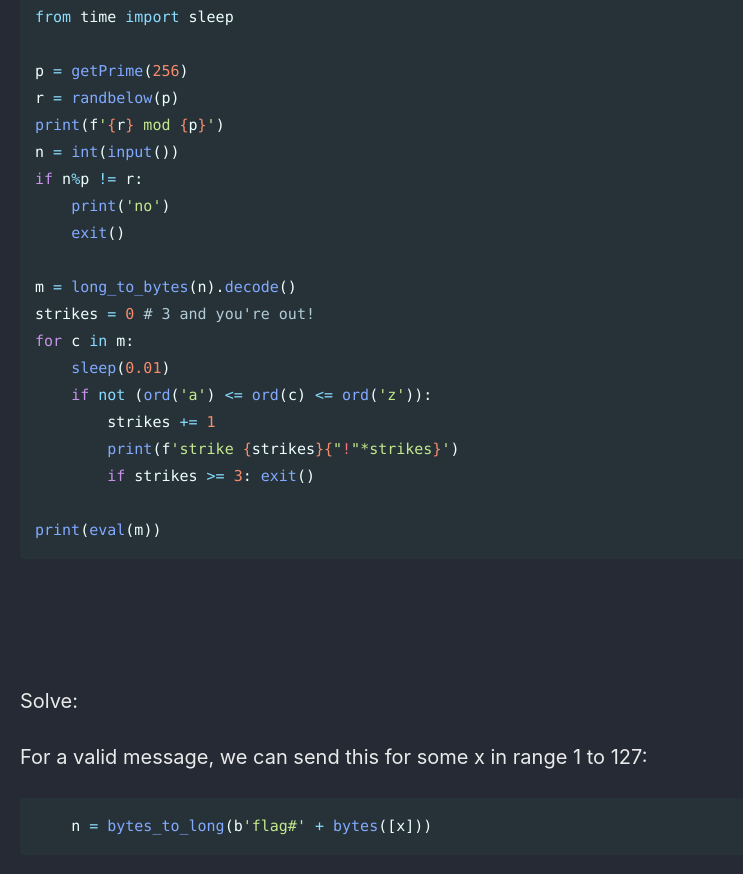
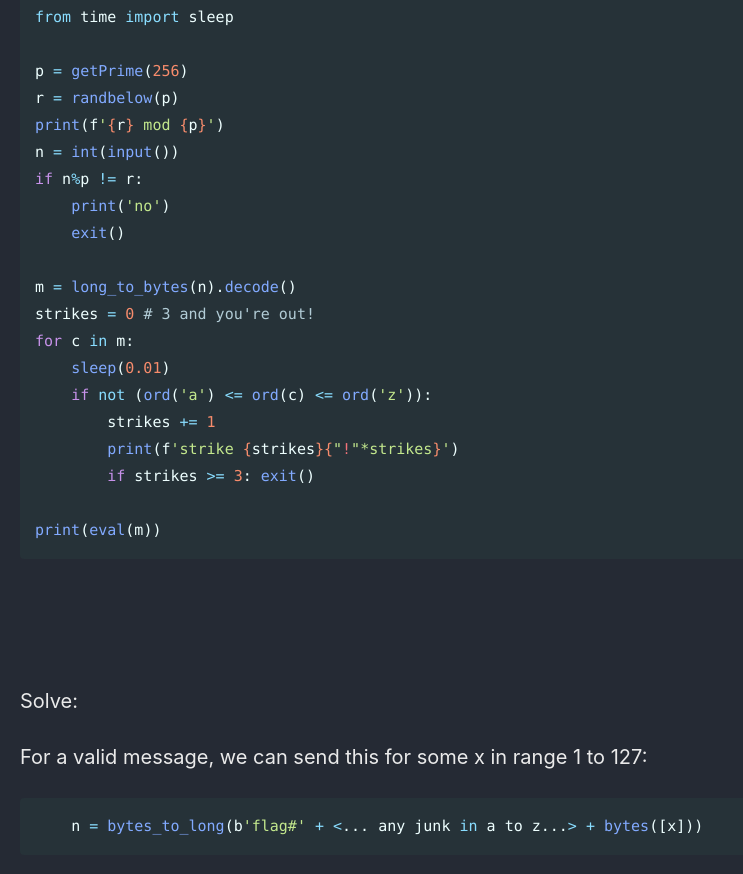
Before and after one commit to Connor-McCartney/Connor-McCartney.github.io, a Jekyll site: the page built from _pages/cryptography/other/modjail-imaginaryCTF.md, in a window 1280 px wide and 900 px high, scrolled down 2111 px. Shown: the top 874 px of the window, without its empty margins (0-743 px from the left). Built offline with Jekyll 4.4.1, drawn with Linux system fonts in a browser that asks for light colours; cached includes are drawn as plain includes; part of the change alters nothing that is shown.

Commit message:
Update modjail-imaginaryCTF.md

````diff
--- a/_pages/cryptography/other/modjail-imaginaryCTF.md
+++ b/_pages/cryptography/other/modjail-imaginaryCTF.md
@@ -110,5 +110,5 @@ Solve:
 For a valid message, we can send this for some x in range 1 to 127:
 
 ```py
-    n = bytes_to_long(b'flag#' + bytes([x]))
+    n = bytes_to_long(b'flag#' + <... any junk in a to z...> + bytes([x]))
 ```
````
